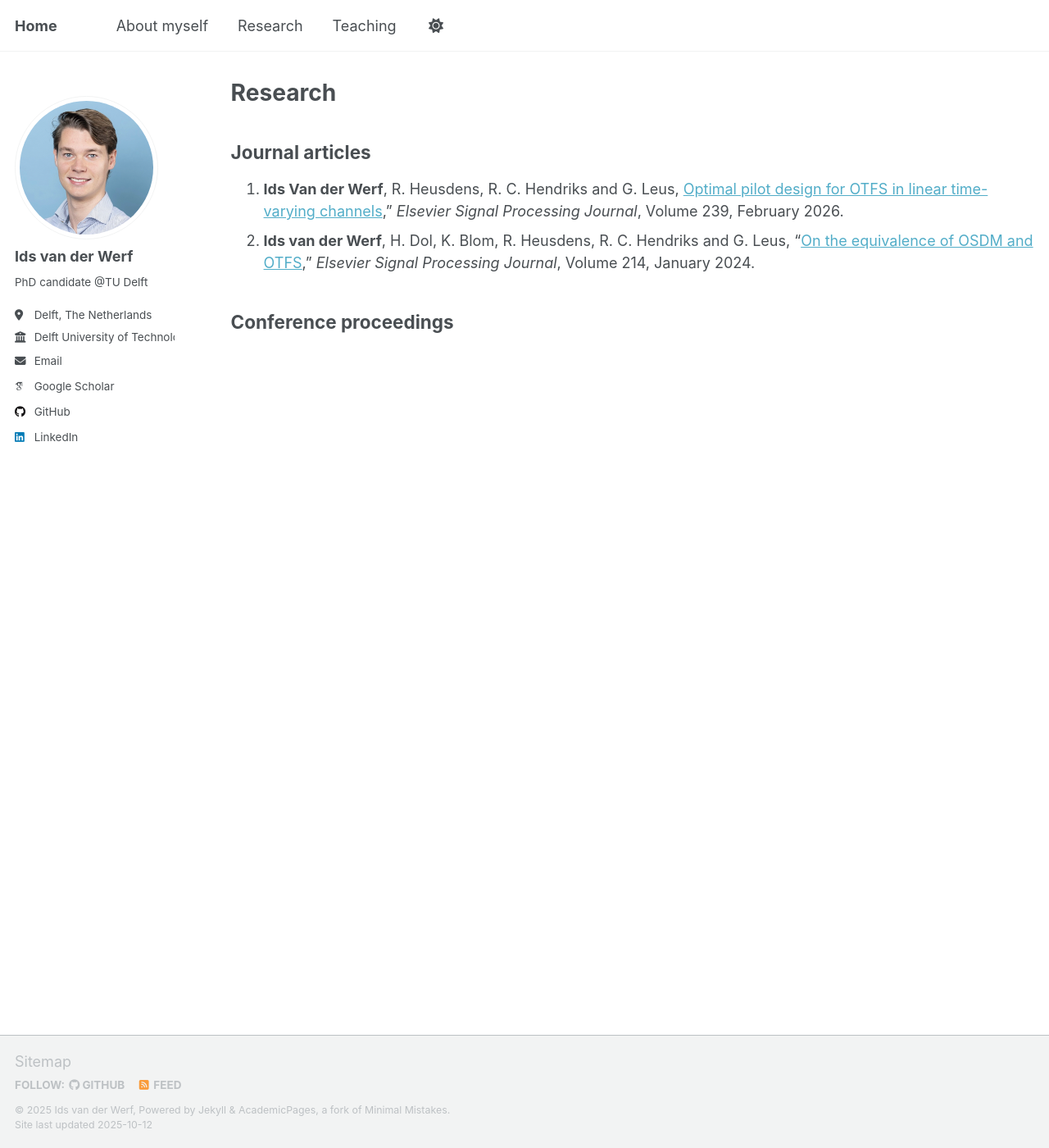
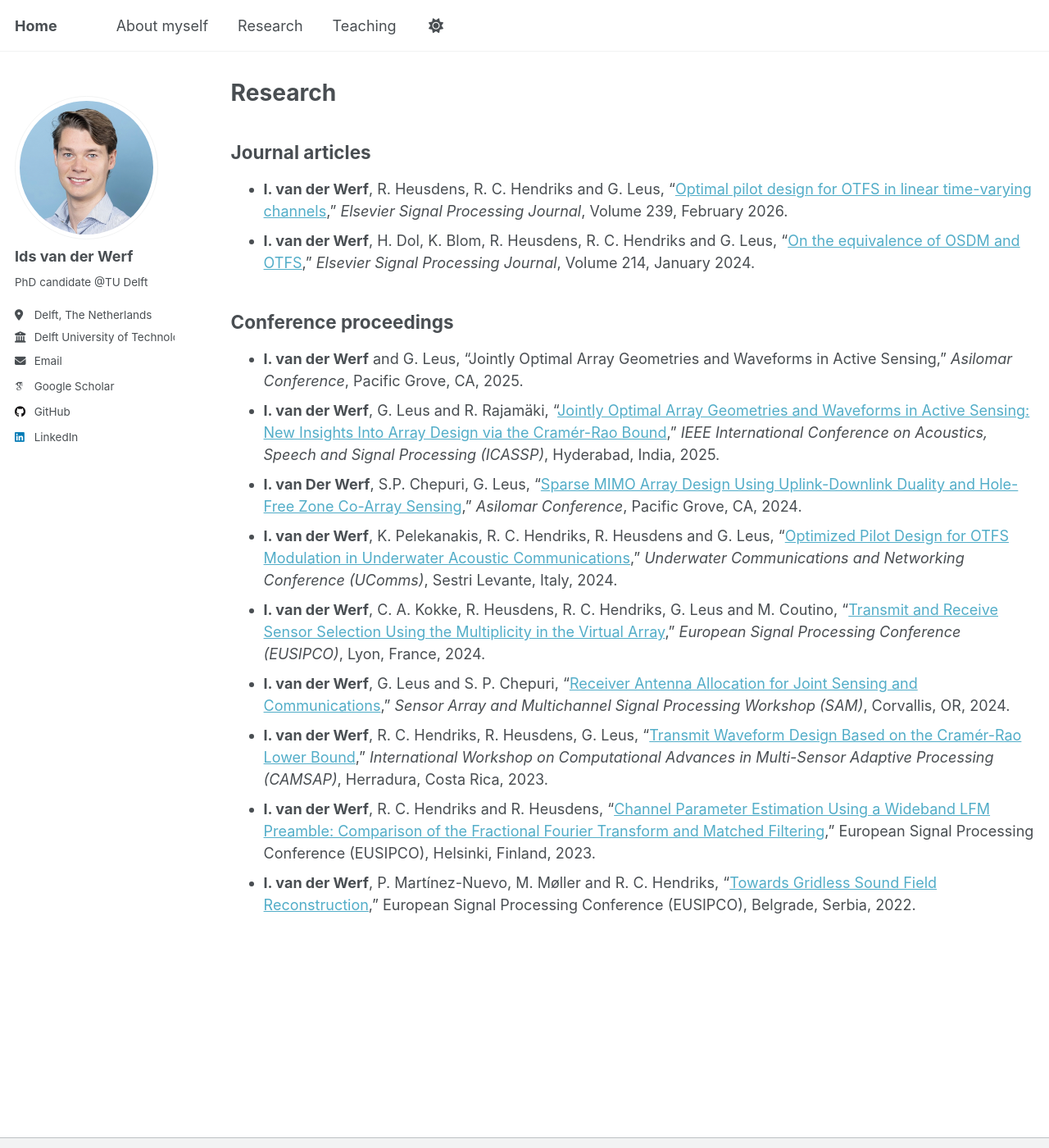
Before and after one commit to idsvanderwerf/idsvanderwerf.github.io, a Jekyll site: the page built from _pages/research.md, in a window 1280 px wide and 1400 px high. Shown: the whole window at 82% size. Built offline with Jekyll 4.4.1, drawn with Linux system fonts in a browser that asks for light colours; some web fonts are replaced; a script that is not in the unit is left out.

Commit message:
Update research.md

```diff
--- a/_pages/research.md
+++ b/_pages/research.md
@@ -10,8 +10,16 @@ redirect_from:
 {% include base_path %}
 
 ## Journal articles
-1. **Ids Van der Werf**, R. Heusdens, R. C. Hendriks and G. Leus, [Optimal pilot design for OTFS in linear time-varying channels](https://www.sciencedirect.com/science/article/pii/S0165168425003378)," *Elsevier Signal Processing Journal*, Volume 239, February 2026.
-2. **Ids van der Werf**, H. Dol, K. Blom, R. Heusdens, R. C. Hendriks and G. Leus, "[On the equivalence of OSDM and OTFS](https://www.sciencedirect.com/science/article/pii/S0165168423003286)," *Elsevier Signal Processing Journal*, Volume 214, January 2024.
-
+* **I. van der Werf**, R. Heusdens, R. C. Hendriks and G. Leus, "[Optimal pilot design for OTFS in linear time-varying channels](https://www.sciencedirect.com/science/article/pii/S0165168425003378)," *Elsevier Signal Processing Journal*, Volume 239, February 2026.
+* **I. van der Werf**, H. Dol, K. Blom, R. Heusdens, R. C. Hendriks and G. Leus, "[On the equivalence of OSDM and OTFS](https://www.sciencedirect.com/science/article/pii/S0165168423003286)," *Elsevier Signal Processing Journal*, Volume 214, January 2024.
 
 ## Conference proceedings
+* **I. van der Werf** and G. Leus, "Jointly Optimal Array Geometries and Waveforms in Active Sensing," *Asilomar Conference*, Pacific Grove, CA, 2025.
+* **I. van der Werf**, G. Leus and R. Rajamäki, "[Jointly Optimal Array Geometries and Waveforms in Active Sensing: New Insights Into Array Design via the Cramér-Rao Bound](https://ieeexplore.ieee.org/abstract/document/10890202)," *IEEE International Conference on Acoustics, Speech and Signal Processing (ICASSP)*, Hyderabad, India, 2025.
+* **I. van Der Werf**, S.P. Chepuri, G. Leus, "[Sparse MIMO Array Design Using Uplink-Downlink Duality and Hole-Free Zone Co-Array Sensing](https://ieeexplore.ieee.org/document/10942995)," *Asilomar Conference*, Pacific Grove, CA, 2024.
+* **I. van der Werf**, K. Pelekanakis, R. C. Hendriks, R. Heusdens and G. Leus, "[Optimized Pilot Design for OTFS Modulation in Underwater Acoustic Communications](https://ieeexplore.ieee.org/document/10847980)," *Underwater Communications and Networking Conference (UComms)*, Sestri Levante, Italy, 2024.
+* **I. van der Werf**, C. A. Kokke, R. Heusdens, R. C. Hendriks, G. Leus and M. Coutino, "[Transmit and Receive Sensor Selection Using the Multiplicity in the Virtual Array](https://ieeexplore.ieee.org/document/10714931)," *European Signal Processing Conference (EUSIPCO)*, Lyon, France, 2024.
+* **I. van der Werf**, G. Leus and S. P. Chepuri, "[Receiver Antenna Allocation for Joint Sensing and Communications](https://ieeexplore.ieee.org/document/10636382)," *Sensor Array and Multichannel Signal Processing Workshop (SAM)*, Corvallis, OR, 2024.
+* **I. van der Werf**, R. C. Hendriks, R. Heusdens, G. Leus, "[Transmit Waveform Design Based on the Cramér-Rao Lower Bound](https://ieeexplore.ieee.org/document/10403457)," *International Workshop on Computational Advances in Multi-Sensor Adaptive Processing (CAMSAP)*, Herradura, Costa Rica, 2023.
+* **I. van der Werf**, R. C. Hendriks and R. Heusdens, "[Channel Parameter Estimation Using a Wideband LFM Preamble: Comparison of the Fractional Fourier Transform and Matched Filtering](https://ieeexplore.ieee.org/document/10289817)," European Signal Processing Conference (EUSIPCO), Helsinki, Finland, 2023.
+* **I. van der Werf**, P. Martínez-Nuevo, M. Møller and R. C. Hendriks, "[Towards Gridless Sound Field Reconstruction](https://ieeexplore.ieee.org/document/9909718)," European Signal Processing Conference (EUSIPCO), Belgrade, Serbia, 2022.
```
